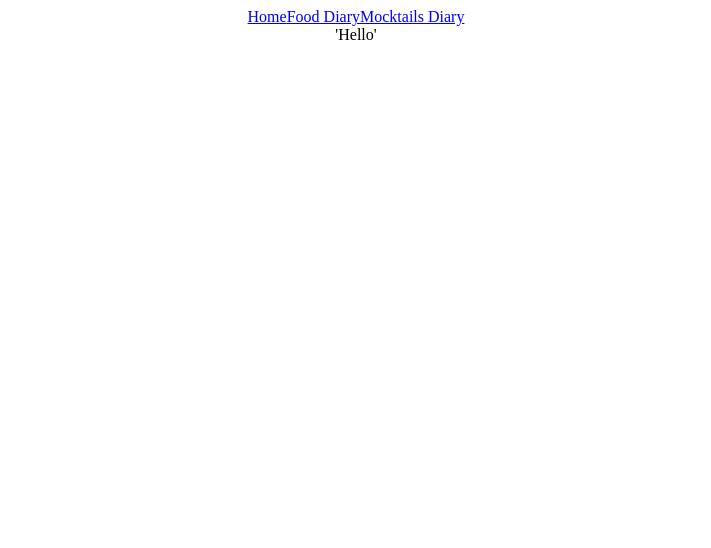
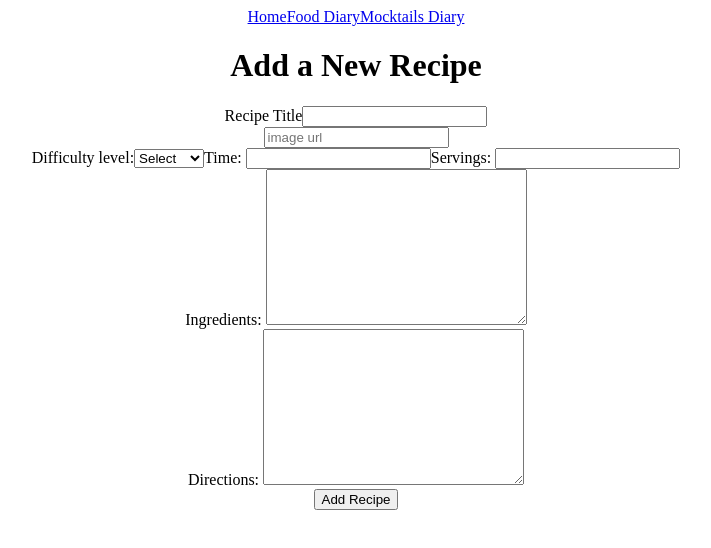
Before and after one commit to Aekangi/FoodDiaries, a React (Create React App) app in the folder client/: page /foods/updateFood in a window 1280 px wide. Shown: the top 548 px of the page, without its empty margins (284-995 px from the left). Built offline with nearby package versions, Linux system fonts and the light colour scheme; no server answers.

Commit message:
working on main mocktail page

```diff
--- a/client/src/App.js
+++ b/client/src/App.js
@@ -1,4 +1,4 @@
-import './App.css'
+import './styles/App.css'
 import { Route, Routes } from 'react-router-dom'
 import Header from './Components/Header'
 import Home from './pages/Home'
@@ -6,6 +6,7 @@ import Foods from './pages/Foods'
 import FoodInfo from './pages/FoodInfo'
 import Mocktails from './pages/Mocktails'
 import FoodForm from './pages/FoodForm'
+import UpdateFood from './pages/UpdateFood'
 
 function App() {
   return (
@@ -15,8 +16,9 @@ function App() {
         <Routes>
           <Route path="/" element={<Home />} />
           <Route path="/foods" element={<Foods />} />
+          <Route path="/foods/foodForm" element={<FoodForm />} />
           <Route path="/foods/:id" element={<FoodInfo />} />
-          <Route path="/foods/foodForm" element={<FoodForm />} />
+          <Route path="/foods/updateFood" element={<UpdateFood />} />
           <Route path="/mocktails" element={<Mocktails />} />
         </Routes>
       </main>
--- a/client/src/Components/Header.jsx
+++ b/client/src/Components/Header.jsx
@@ -1,16 +1,16 @@
+
 import { Link } from 'react-router-dom'
 
 
 const Header = () => {
 
   return (
-    <header>
-      <nav>
+      <nav className='navbar'>
         <Link to= '/'>Home</Link>
         <Link to= '/foods'>Food Diary</Link>
         <Link to= '/mocktails'>Mocktails Diary</Link>
       </nav>
-    </header>
+
   )
 }
 
--- a/client/src/pages/Foods.js
+++ b/client/src/pages/Foods.js
@@ -1,11 +1,9 @@
 import axios from 'axios'
 import { useEffect, useState } from 'react'
 import Food from '../Components/Food'
-import { Link, useNavigate, useLocation } from 'react-router-dom'
+import { Link } from 'react-router-dom'
 
 const Foods = () => {
-  let navigate = useNavigate()
-  let location = useLocation()
   const [foods, setFoods] = useState([])
 
   const getFood = async () => {
@@ -44,6 +42,9 @@ const Foods = () => {
               />
             </Link>
             <button onClick={() => deleteFoodEntry(food._id)}>x</button>
+            <button>
+              <Link to={`/foods/updateFood/${food._id}`}>Update</Link>
+            </button>
           </>
         ))}
       </section>
--- a/client/src/pages/Home.js
+++ b/client/src/pages/Home.js
@@ -10,10 +10,10 @@ const Home = () => {
         the tradition going.
       </p>
       <h1>
-        <button>
+        <button className="leadToDiary">
           <Link to="/foods">Food Diary</Link>
         </button>
-        <button>
+        <button className="leadToDiary">
           <Link to="/mocktails">Mocktails Diary</Link>
         </button>
       </h1>
--- a/client/src/pages/Mocktails.js
+++ b/client/src/pages/Mocktails.js
@@ -1,4 +1,19 @@
+import axios from 'axios'
+import { useState, useEffect } from 'react'
+import { Link } from 'react-router-dom'
+
 const Mocktails = () => {
+  const [mocktails, setMocktails] = useState([])
+
+  const getMocktail = async () => {
+    try {
+      const response = await axios.get('http://localhost:3001/mocktails')
+      setMocktails(response.data.foods)
+    } catch (err) {
+      console.log(err)
+    }
+  }
+
   return (
     <div>
       <h1>Mocktails</h1>
--- /dev/null
+++ b/client/src/pages/UpdateFood.js
@@ -0,0 +1,145 @@
+import axios from 'axios'
+import { useEffect, useState } from 'react'
+import { useParams } from 'react-router-dom'
+import { useNavigate } from 'react-router-dom'
+
+const UpdateFood = () => {
+  let { id } = useParams()
+  let navigate = useNavigate()
+
+  const [name, setName] = useState('')
+  const [image, setImage] = useState('')
+  const [difficulty_Level, setDifficulty_Level] = useState('')
+  const [time, setTime] = useState('')
+  const [servings, setServings] = useState('')
+  const [ingredients, setIngredients] = useState('')
+  const [directions, setDirections] = useState('')
+
+  const initialForm = {
+    name: '',
+    image: '',
+    difficulty_Level: '',
+    time: '',
+    servings: '',
+    ingredients: '',
+    directions: ''
+  }
+  const [foodState, setFoodState] = useState(initialForm)
+
+  useEffect(() => {
+    const UpdateFoodById = async () => {
+      try {
+        const response = await axios.put(`http://localhost:3001/foods/${id}`)
+        setFoodState(response.data.foods)
+        console.log(response.data)
+      } catch (err) {
+        console.log(err)
+      }
+    }
+
+    UpdateFoodById()
+  }, [id])
+
+  const handleSubmit = (e) => {
+    e.preventDefault()
+    axios.put(`http://localhost:3001/foods/${id}`, foodState)
+    setFoodState(initialForm)
+    navigate('/foods')
+  }
+
+  const handleChange = (e) => {
+    setName({ name, [e.target.id]: e.target.value })
+    setImage({ image, [e.target.id]: e.target.value })
+    setDifficulty_Level({ difficulty_Level, [e.target.id]: e.target.value })
+    setTime({ time, [e.target.id]: e.target.value })
+    setServings({ servings, [e.target.id]: e.target.value })
+    setIngredients({ ingredients, [e.target.id]: e.target.value })
+    setDirections({ directions, [e.target.id]: e.target.value })
+  }
+  return (
+    <div className="FoodForm">
+      <h1>Add a New Recipe</h1>
+      <form onSubmit={handleSubmit}>
+        <div>
+          <label htmlFor="name">Recipe Title</label>
+          <input
+            type="text"
+            id="name"
+            onChange={handleChange}
+            value={foodState.name}
+            required
+          ></input>
+        </div>
+        <div>
+          <label htmlFor="image"></label>
+          <input
+            type="text"
+            id="image"
+            onChange={handleChange}
+            value={foodState.image}
+            placeholder="image url"
+            required
+          ></input>
+        </div>
+        <div>
+          <label htmlFor="difficulty_Level">Difficulty level:</label>
+          <select
+            id="difficulty_Level"
+            onChange={handleChange}
+            value={foodState.difficulty_Level}
+            required
+          >
+            <option value="Select">Select</option>
+            <option value="Easy">Easy</option>
+            <option value="Medium">Medium</option>
+            <option value="Hard">Hard</option>
+          </select>
+
+          <label htmlFor="time">Time: </label>
+          <input
+            type="text"
+            id="time"
+            onChange={handleChange}
+            value={foodState.time}
+            required
+          ></input>
+
+          <label htmlFor="servings">Servings: </label>
+          <input
+            type="text"
+            id="servings"
+            onChange={handleChange}
+            value={foodState.servings}
+            required
+          ></input>
+        </div>
+        <div>
+          <label htmlFor="ingredients">Ingredients: </label>
+          <textarea
+            id="ingredients"
+            cols="30"
+            rows="10"
+            onChange={handleChange}
+            value={foodState.ingredients}
+            required
+          ></textarea>
+        </div>
+        <div>
+          <label htmlFor="directions">Directions: </label>
+          <textarea
+            id="directions"
+            cols="30"
+            rows="10"
+            onChange={handleChange}
+            value={foodState.directions}
+            required
+          ></textarea>
+        </div>
+        <div>
+          <button type="submit">Add Recipe</button>
+        </div>
+      </form>
+    </div>
+  )
+}
+export default UpdateFood
--- a/client/src/App.css
+++ b/client/src/styles/App.css
@@ -2,10 +2,7 @@
   text-align: center;
 }
 
-.App-logo {
-  height: 40vmin;
-  pointer-events: none;
-}
+
 
 @media (prefers-reduced-motion: no-preference) {
   .App-logo {
@@ -35,4 +32,15 @@
   to {
     transform: rotate(360deg);
   }
+
 }
+.navbar {
+  display: inline-block;
+}
+.leadToDiary{
+  display: block;
+  height: 100px;
+  width: 150px;
+  border-radius: 10px;
+  margin: auto;
+}
```
